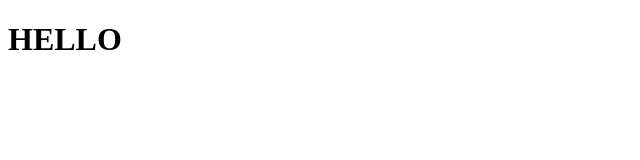
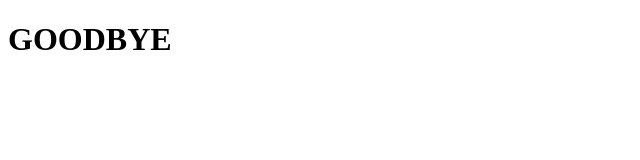
Before and after one commit to bf2344/collab-tester, a plain HTML site: page index.html in a window 1280 px wide. Shown: the whole page, without its empty margins (0-640 px from the left). Drawn offline with Linux system fonts and the light colour scheme.

Commit message:
changed header

```diff
--- a/index.html
+++ b/index.html
@@ -1,12 +1,15 @@
 <!DOCTYPE html>
 <html lang="en">
+
 <head>
     <meta charset="UTF-8">
     <meta http-equiv="X-UA-Compatible" content="IE=edge">
     <meta name="viewport" content="width=device-width, initial-scale=1.0">
     <title>Document</title>
 </head>
+
 <body>
-    <h1>HELLO</h1>
+    <h1>GOODBYE</h1>
 </body>
+
 </html>
```
